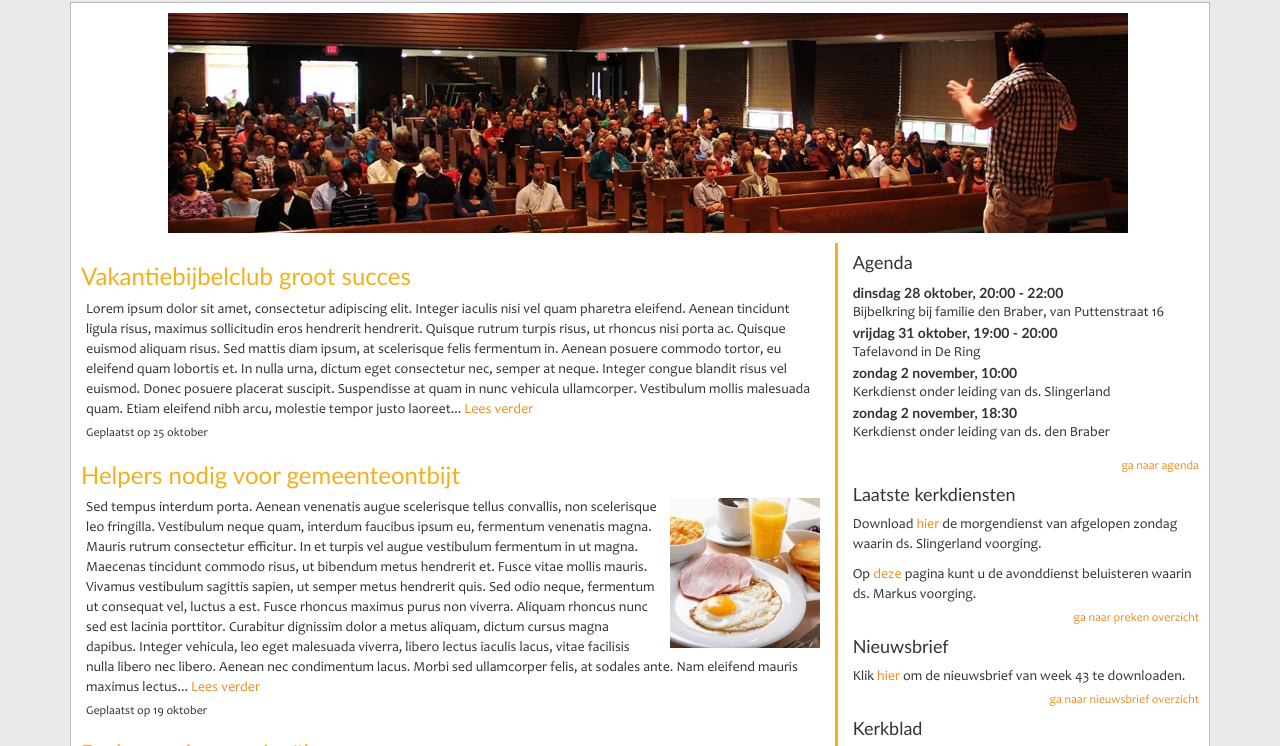
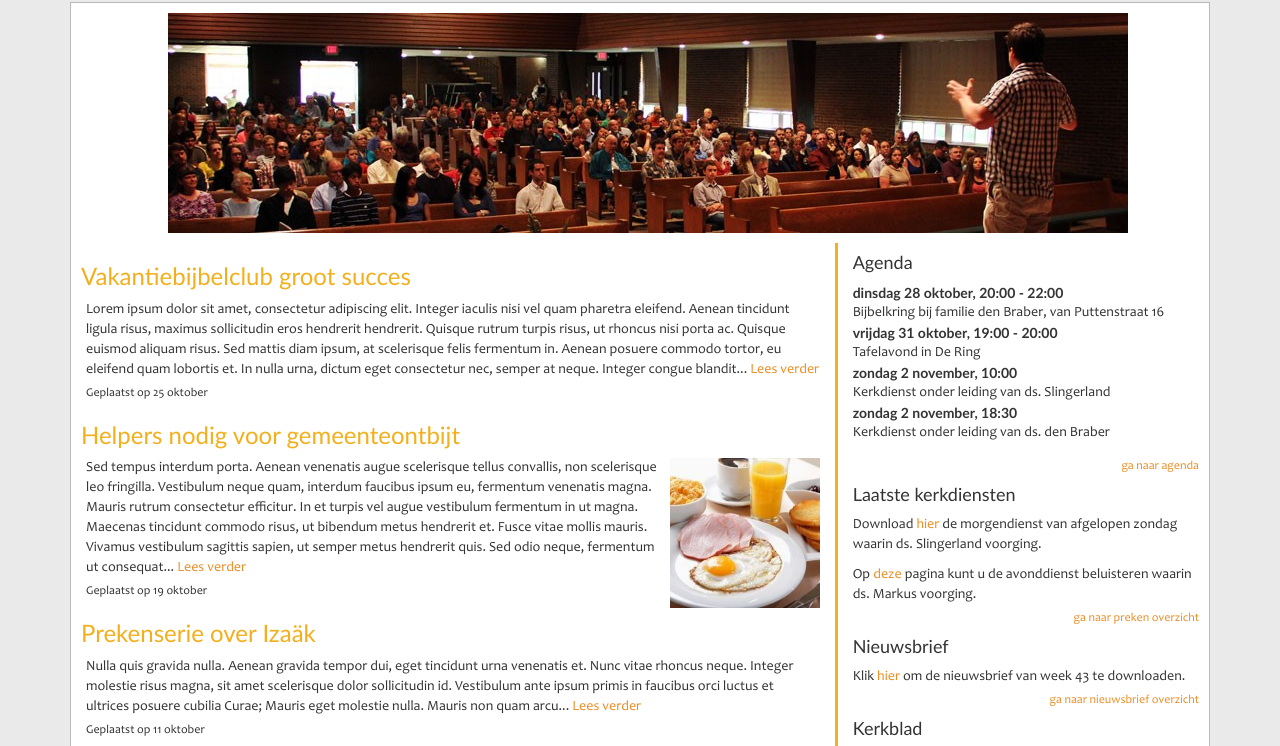
Before and after one commit to tomdenbraber/tomdenbraber.github.io, a plain HTML site: page licht.html in a window 1280 px wide. Shown: the part 176-922 px from the top of the page. Drawn offline with Linux system fonts and the light colour scheme.

Commit message:
reduced amount of text

```diff
--- a/licht.html
+++ b/licht.html
@@ -100,20 +100,20 @@
 				<div class='col-md-8'>
 					<div class='kl-post'>
 						<h3><a href='#'>Vakantiebijbelclub groot succes</a></h3>
-						<p class='kl-content'>Lorem ipsum dolor sit amet, consectetur adipiscing elit. Integer iaculis nisi vel quam pharetra eleifend. Aenean tincidunt ligula risus, maximus sollicitudin eros hendrerit hendrerit. Quisque rutrum turpis risus, ut rhoncus nisi porta ac. Quisque euismod aliquam risus. Sed mattis diam ipsum, at scelerisque felis fermentum in. Aenean posuere commodo tortor, eu eleifend quam lobortis et. In nulla urna, dictum eget consectetur nec, semper at neque. Integer congue blandit risus vel euismod. Donec posuere placerat suscipit. Suspendisse at quam in nunc vehicula ullamcorper. Vestibulum mollis malesuada quam. Etiam eleifend nibh arcu, molestie tempor justo laoreet... <a href='#'>Lees verder</a></p>
+						<p class='kl-content'>Lorem ipsum dolor sit amet, consectetur adipiscing elit. Integer iaculis nisi vel quam pharetra eleifend. Aenean tincidunt ligula risus, maximus sollicitudin eros hendrerit hendrerit. Quisque rutrum turpis risus, ut rhoncus nisi porta ac. Quisque euismod aliquam risus. Sed mattis diam ipsum, at scelerisque felis fermentum in. Aenean posuere commodo tortor, eu eleifend quam lobortis et. In nulla urna, dictum eget consectetur nec, semper at neque. Integer congue blandit... <a href='#'>Lees verder</a></p>
 						<p class='kl-placing-date'>Geplaatst op 25 oktober</p>
 					</div>
 
 					<div class='kl-post'>
 						<h3><a href='#'>Helpers nodig voor gemeenteontbijt</a></h3>
 						<img src='img/post-image-ontbijt.jpg' alt='ontbijt' width='150' height='150' />
-						<p class='kl-content'>Sed tempus interdum porta. Aenean venenatis augue scelerisque tellus convallis, non scelerisque leo fringilla. Vestibulum neque quam, interdum faucibus ipsum eu, fermentum venenatis magna. Mauris rutrum consectetur efficitur. In et turpis vel augue vestibulum fermentum in ut magna. Maecenas tincidunt commodo risus, ut bibendum metus hendrerit et. Fusce vitae mollis mauris. Vivamus vestibulum sagittis sapien, ut semper metus hendrerit quis. Sed odio neque, fermentum ut consequat vel, luctus a est. Fusce rhoncus maximus purus non viverra. Aliquam rhoncus nunc sed est lacinia porttitor. Curabitur dignissim dolor a metus aliquam, dictum cursus magna dapibus. Integer vehicula, leo eget malesuada viverra, libero lectus iaculis lacus, vitae facilisis nulla libero nec libero. Aenean nec condimentum lacus. Morbi sed ullamcorper felis, at sodales ante. Nam eleifend mauris maximus lectus... <a href='#'>Lees verder</a></p>
+						<p class='kl-content'>Sed tempus interdum porta. Aenean venenatis augue scelerisque tellus convallis, non scelerisque leo fringilla. Vestibulum neque quam, interdum faucibus ipsum eu, fermentum venenatis magna. Mauris rutrum consectetur efficitur. In et turpis vel augue vestibulum fermentum in ut magna. Maecenas tincidunt commodo risus, ut bibendum metus hendrerit et. Fusce vitae mollis mauris. Vivamus vestibulum sagittis sapien, ut semper metus hendrerit quis. Sed odio neque, fermentum ut consequat... <a href='#'>Lees verder</a></p>
 						<p class='kl-placing-date'>Geplaatst op 19 oktober</p>
 					</div>
 
 					<div class='kl-post'>
 						<h3><a href='#'>Prekenserie over Iza&auml;k</a></h3>
-						<p class='kl-content'>Nulla quis gravida nulla. Aenean gravida tempor dui, eget tincidunt urna venenatis et. Nunc vitae rhoncus neque. Integer molestie risus magna, sit amet scelerisque dolor sollicitudin id. Vestibulum ante ipsum primis in faucibus orci luctus et ultrices posuere cubilia Curae; Mauris eget molestie nulla. Mauris non quam arcu. Vivamus eget posuere leo. Vestibulum euismod consectetur felis, et porta urna dictum nec. Ut vel scelerisque nisi. Morbi ut lectus a erat dapibus bibendum... <a href='#'>Lees verder</a></p>
+						<p class='kl-content'>Nulla quis gravida nulla. Aenean gravida tempor dui, eget tincidunt urna venenatis et. Nunc vitae rhoncus neque. Integer molestie risus magna, sit amet scelerisque dolor sollicitudin id. Vestibulum ante ipsum primis in faucibus orci luctus et ultrices posuere cubilia Curae; Mauris eget molestie nulla. Mauris non quam arcu... <a href='#'>Lees verder</a></p>
 						<p class='kl-placing-date'>Geplaatst op 11 oktober</p>
 					</div>
 				</div>
```
Also changed, not shown: licht_ga_naar_var1.html (+3 -3 lines), licht_groot_scherm.html (+3 -3 lines), licht_lettergrootte_1.html (+3 -3 lines), licht_lettergrootte_2.html (+3 -3 lines).
